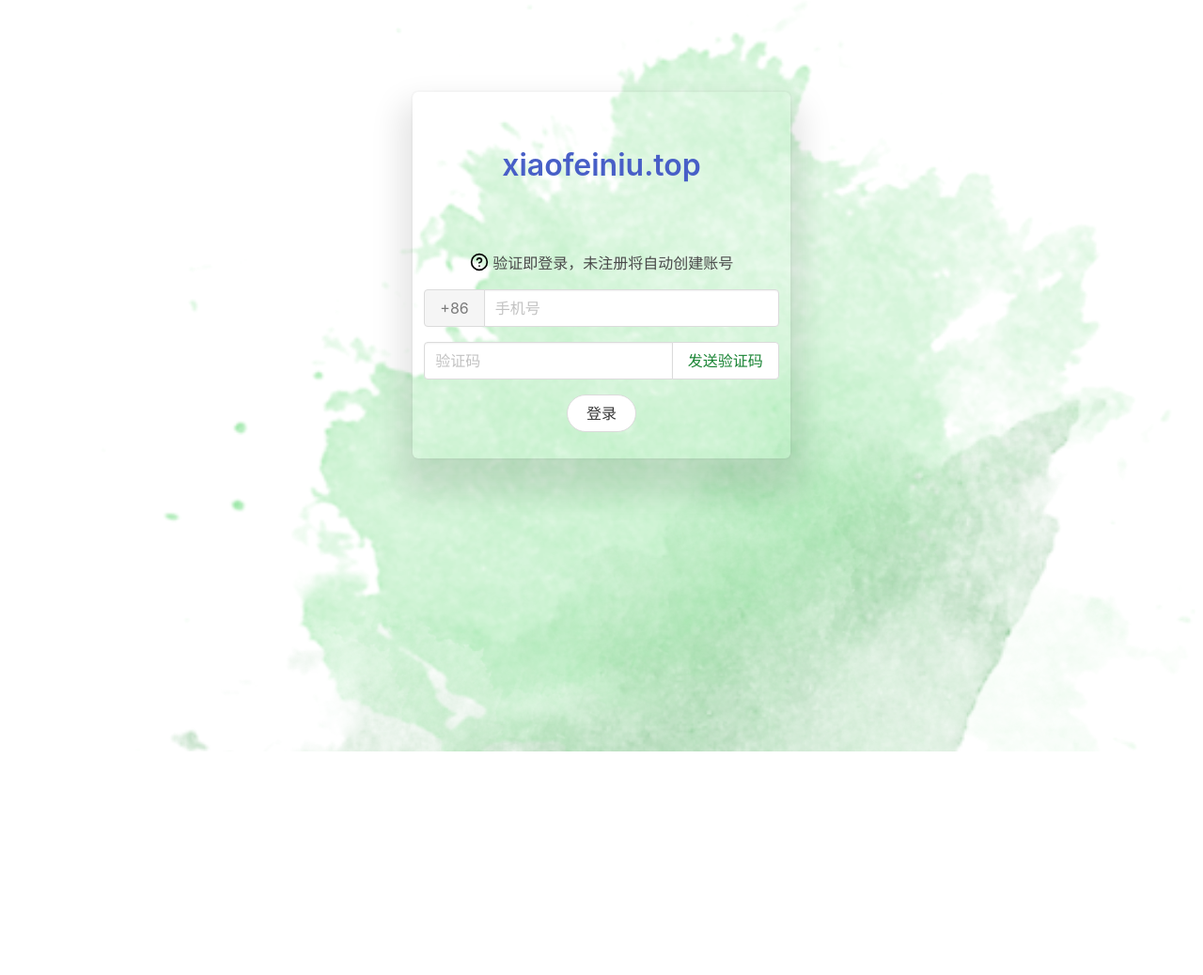
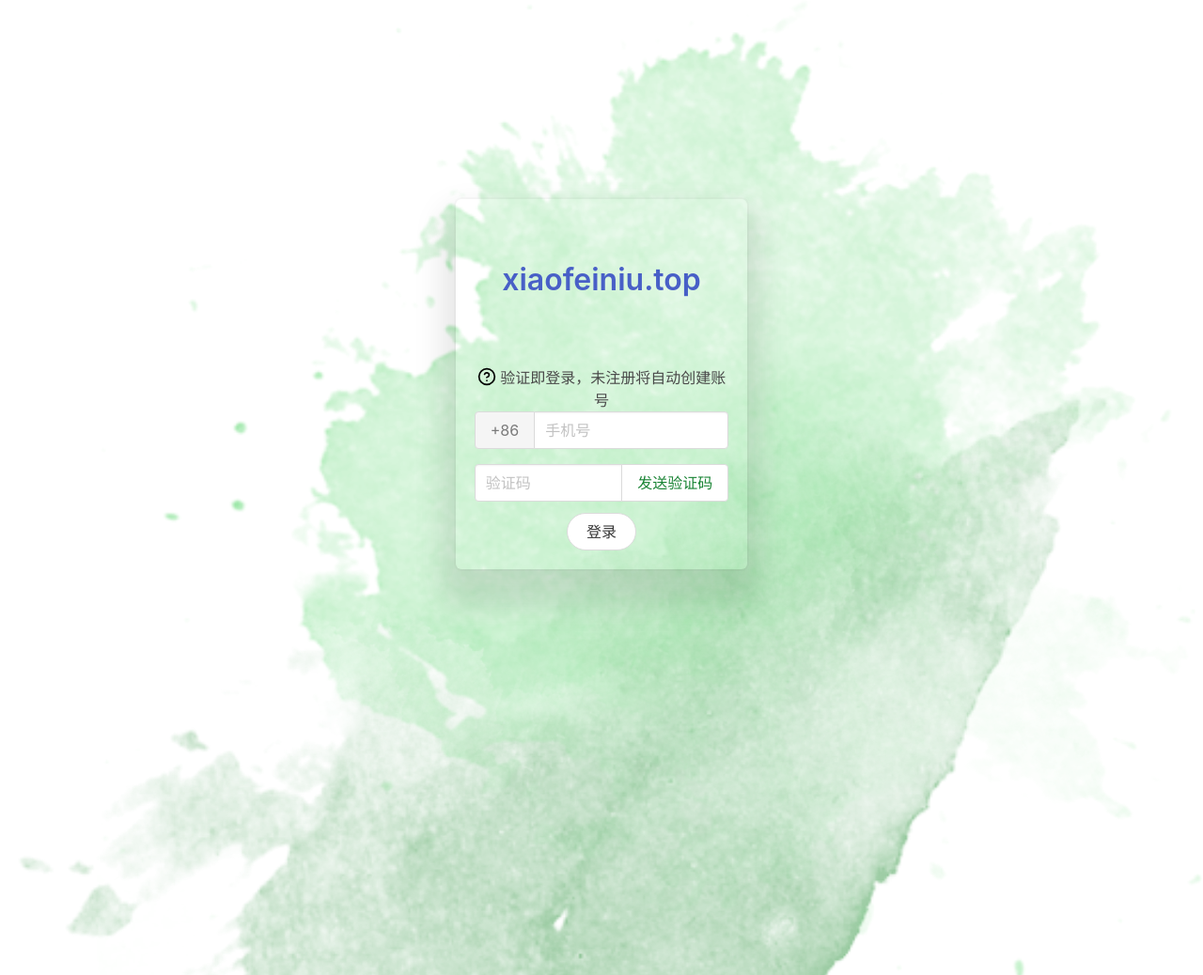
Before and after one commit to bigbugboy/jinbai, a Django app: page /user/login in a window 1280 px wide. Shown: the whole page at 94% size. Before the commit the page ends 800 px from the top, so only its background shows below. Run offline with Django 4.2, Linux system fonts and the light colour scheme; some libraries are stand-ins or nearby versions.

Commit message:
fix style

```diff
--- a/templates/base.html
+++ b/templates/base.html
@@ -23,7 +23,11 @@
 </head>
 
 <body>
-  {% block content %} {% endblock %}
+  <main class="columns is-justify-content-center">
+    <div class="column is-12-mobile is-12-tablet is-10-desktop is-10-widescreen is-8-fullhd">
+      {% block content %} {% endblock %}
+    </div>
+  </main>
   {% block js %} {% endblock %}
 </body>
 
--- a/templates/login.html
+++ b/templates/login.html
@@ -3,8 +3,9 @@
 
 {% block css %}
 <style>
-  body {
-    height: 100vh !important;
+  #login {
+    height: 100vh;
+    margin-top: 150px;
   }
   .box {
     background-color: transparent !important;
@@ -32,8 +33,9 @@
 
 {% block content %}
 {% include 'partials/sweetalert.html' %}
-<div class="columns is-align-items-center is-justify-content-center mt-6">
-  <div class="column box is-one-third is-two-fifth-widescreen is-one-fifth-fullhd">
+<div class="columns is-align-content-center is-justify-content-center" id="login">
+  <div class="column is-12-mobile is-6-tablet is-6-desktop is-4-widescreen is-4-fullhd">
+    <div class="box">
     <h1 class="title has-text-centered py-6"><a href="{% url 'index' %}">xiaofeiniu.top</a></h1>
     <p class="has-text-centered" id="info">
       <img id="info-icon" src="{% static 'img/help-circle.svg' %}" alt="">
@@ -41,7 +43,7 @@
       </p>
     <form action="{% url 'login' %}" method="post">
       {% csrf_token %}
-      <div class="field my-4">
+      <div class="field mb-4">
         <div class="field has-addons">
           <p class="control">
             <a class="button is-static">
@@ -53,7 +55,7 @@
           </p>
         </div>
       </div>
-      <div class="field has-addons my-4">
+      <div class="field has-addons">
         <div class="control is-expanded">
           <input class="input" type="text" name="code" autocomplete="off" placeholder="验证码">
         </div>
@@ -63,13 +65,14 @@
           </a>
         </p>
       </div>
-      <div class="field is-grouped is-grouped-centered pb-4">
+      <div class="field is-grouped is-grouped-centered">
         <div class="control">
           <button class="button is-rounded" id="loginbtn">登录</button>
         </div>
       </div>
     </form>
   </div>
+  </div>
 </div>
 
 
--- a/templates/partials/header.html
+++ b/templates/partials/header.html
@@ -22,7 +22,7 @@
 </style>
 
 {% load static %}
-<nav class="navbar" role="navigation" aria-label="main navigation">
+<nav class="navbar is-two-quarter-fullhd" role="navigation" aria-label="main navigation">
     <div class="navbar-brand">
         <a class="navbar-item" href="{% url 'index' %}">
             <h1 class="title">xiaofeiniu.top</h1>
@@ -79,7 +79,6 @@
 </nav>
 
 
-
 <script>
     document.addEventListener('DOMContentLoaded', () => {
 
```
